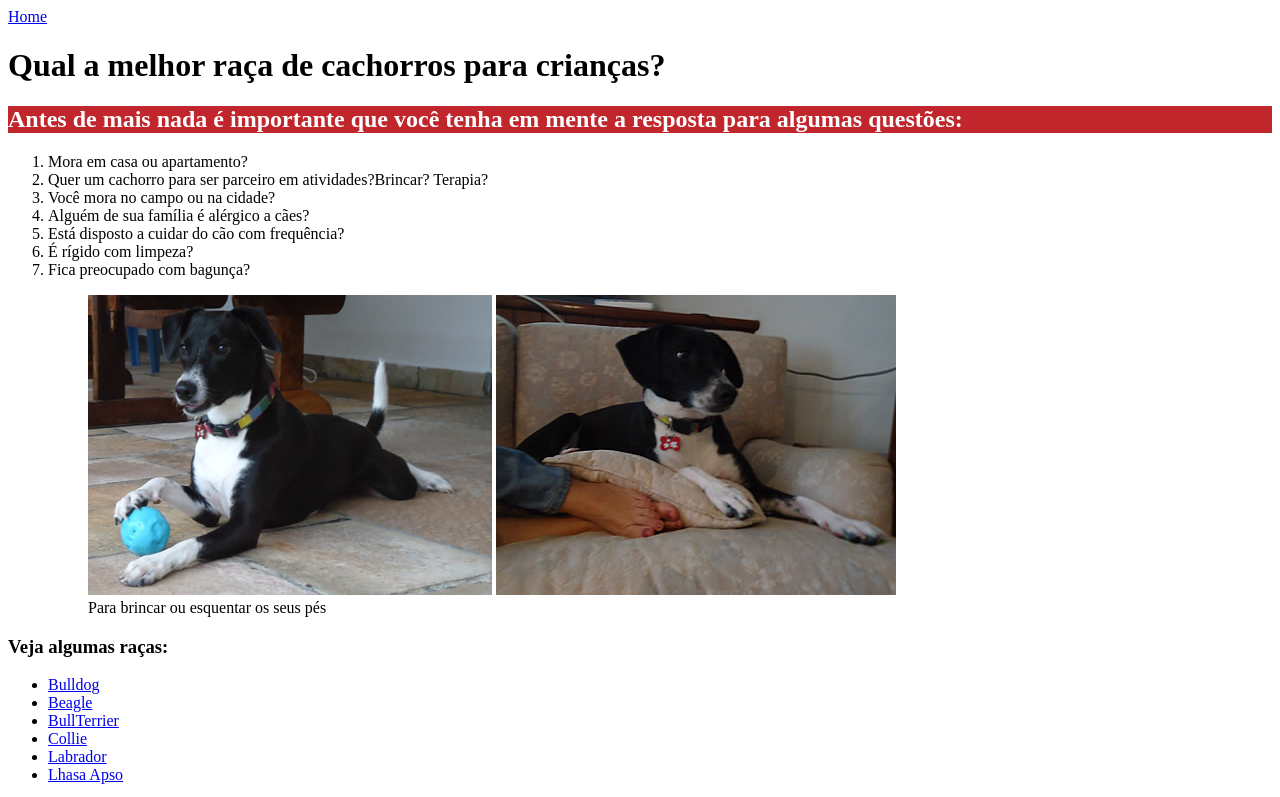
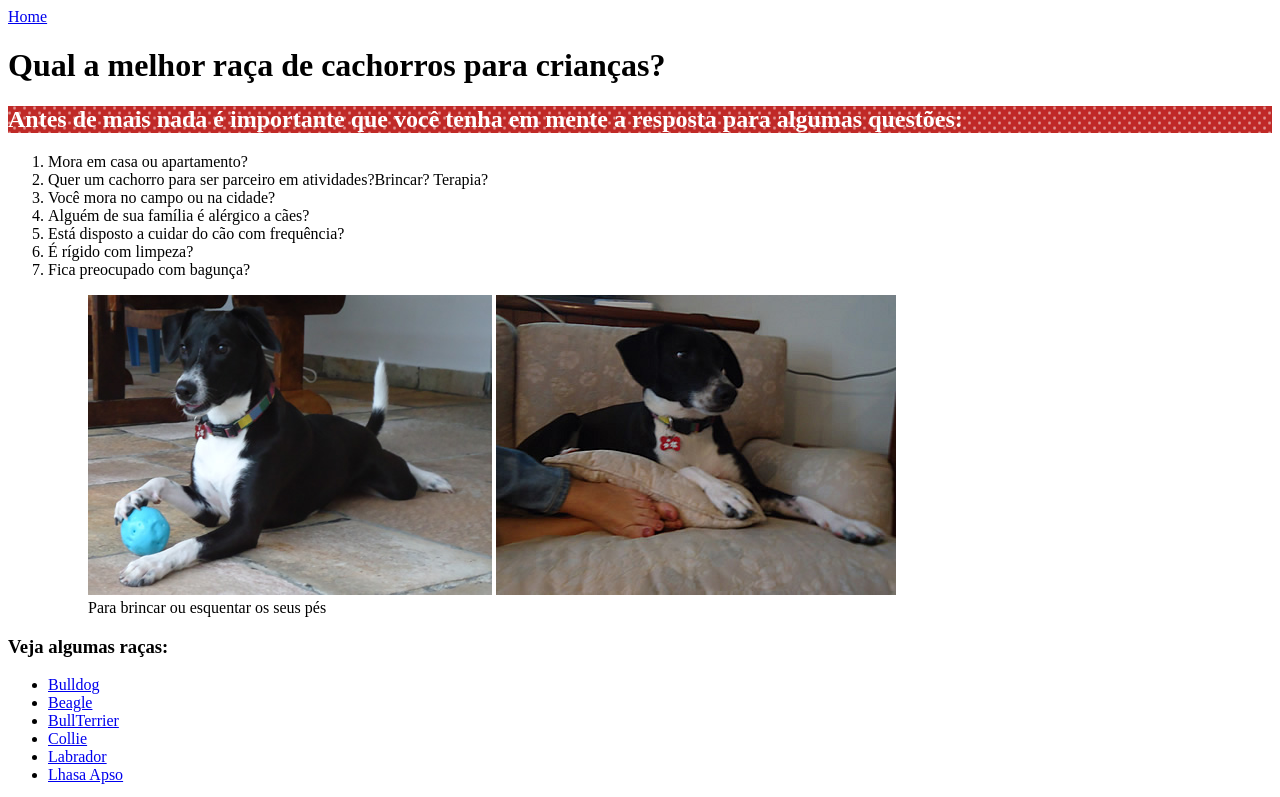
Before and after one commit to anacarolinaluizsantos/livrohtml5css-senac-cap03, a plain HTML site: page curiosidades.html in a window 1280 px wide. Shown: the top 797 px of the page. Drawn offline with Linux system fonts and the light colour scheme.

Commit message:
imagem de fundo

```diff
--- a/curiosidades.html
+++ b/curiosidades.html
@@ -1,23 +1,22 @@
 <!doctype html>
 
 <html lang="pt-br">
-
 
 <head>
 
     <meta charset="utf-8">
 
     <title>Meu amigo cão - Petshop</title>
-</head>
     <style>
         h2{
             background-color: #C0262C;
-        background-image: url(multimidia/bolinha.gif);
+            background-image: url(multimidia/back-bolinha.gif);
             background-repeat: repeat;
             background-position: center center;
             color: #FFFFFF;
         }
     </style>
+</head>
 
 
 <body>
```
Lines whose indentation alone changed are shown as unchanged.
